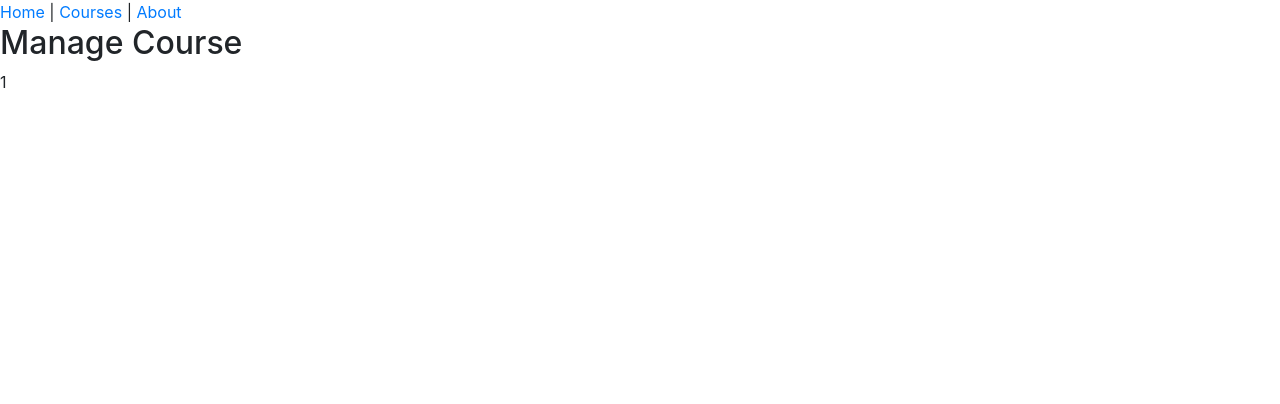
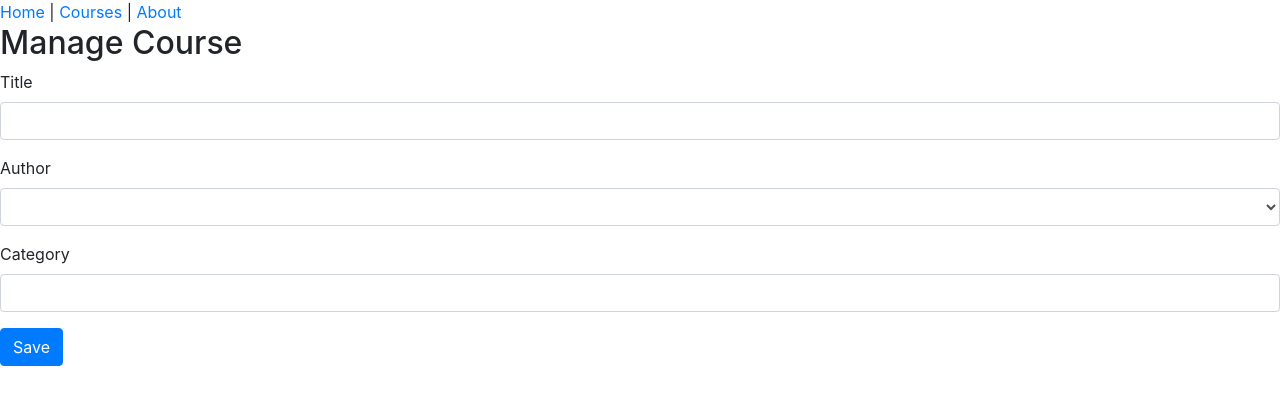
Before and after one commit to alex-1244/react-flux, a React (Create React App) app: page /course/1 in a window 1280 px wide. Shown: the top 404 px of the page. Built offline with nearby package versions, Linux system fonts and the light colour scheme; no server answers.

Commit message:
added form to create course, no validation yet

```diff
--- a/package.json
+++ b/package.json
@@ -11,7 +11,8 @@
     "react": "^16.12.0",
     "react-dom": "^16.12.0",
     "react-router-dom": "^5.1.2",
-    "react-scripts": "3.3.0"
+    "react-scripts": "3.3.0",
+    "react-toastify": "^5.5.0"
   },
   "scripts": {
     "start": "run-p start:dev start:api",
--- a/src/components/App.js
+++ b/src/components/App.js
@@ -6,16 +6,20 @@
 import CoursesPage from "./CoursesPage";
 import NotFoundPage from "./NotFoundPage";
 import ManageCoursePage from "./ManageCoursePage";
+import { ToastContainer } from "react-toastify";
+import "react-toastify/dist/ReactToastify.css";
 
 function App() {
   return (
     <div className="conatainer-fluid">
+      <ToastContainer autoClose={3000} hideProgressBar />
       <Header />
       <Switch>
         <Route path="/" exact component={HomePage} />
         <Route path="/courses" component={CoursesPage} />
         <Route path="/about" component={AboutPage} />
         <Route path="/course/:slug" component={ManageCoursePage} />
+        <Route path="/course" component={ManageCoursePage} />
         <Redirect from="/old" to="/about" />
         <Route component={NotFoundPage} />
       </Switch>
--- /dev/null
+++ b/src/components/CourseForm.js
@@ -0,0 +1,45 @@
+import React from "react";
+import TextInput from "./common/TextInput";
+
+function CourseForm(props) {
+  return (
+    <form onSubmit={props.onSubmit}>
+      <TextInput
+        id="title"
+        name="title"
+        label="Title"
+        value={props.course.title}
+        onChange={props.onChange}
+      />
+
+      <div className="form-group">
+        <label htmlFor="author">Author</label>
+        <div className="field">
+          <select
+            id="author"
+            name="authorId"
+            className="form-control"
+            value={props.course.authorId || ""}
+            onChange={props.onChange}
+          >
+            <option value="" />
+            <option value="1">Cory House</option>
+            <option value="2">Scott Allen</option>
+          </select>
+        </div>
+      </div>
+
+      <TextInput
+        id="category"
+        name="category"
+        label="Category"
+        value={props.course.category}
+        onChange={props.onChange}
+      />
+
+      <input type="submit" value="Save" className="btn btn-primary" />
+    </form>
+  );
+}
+
+export default CourseForm;
--- a/src/components/CourseList.js
+++ b/src/components/CourseList.js
@@ -35,7 +35,7 @@
       id: PropTypes.number.isRequired,
       title: PropTypes.string.isRequired,
       authorId: PropTypes.number.isRequired,
-      cateory: PropTypes.string.isRequired
+      category: PropTypes.string.isRequired
     })
   ).isRequired
 };
--- a/src/components/CoursesPage.js
+++ b/src/components/CoursesPage.js
@@ -1,6 +1,7 @@
 import React, { useState, useEffect } from "react";
 import { getCourses } from "../api/courseApi";
 import CourseList from "./CourseList";
+import { Link } from "react-router-dom";
 
 function CoursesPage() {
   const [courses, setCourses] = useState([]);
@@ -14,6 +15,9 @@
   return (
     <>
       <h2>Courses</h2>
+      <Link className="btn btn-primary" to="/course">
+        Add course
+      </Link>
       <CourseList courses={courses} />
     </>
   );
--- a/src/components/ManageCoursePage.js
+++ b/src/components/ManageCoursePage.js
@@ -1,12 +1,42 @@
-import React from "react";
-import { Prompt } from "react-router-dom";
+import React, { useState } from "react";
+// import { Prompt } from "react-router-dom";
+import { toast } from "react-toastify";
+import * as courseApi from "../api/courseApi";
+import CourseForm from "./CourseForm";
 
 const ManageCoursePage = props => {
+  const [course, setCourse] = useState({
+    id: null,
+    slug: "",
+    title: "",
+    authorId: null,
+    category: ""
+  });
+
+  function handleChange({ target }) {
+    const updatedCourse = {
+      ...course,
+      [target.name]: target.value
+    };
+    setCourse(updatedCourse);
+  }
+
+  async function handleSubmit(event) {
+    event.preventDefault();
+    await courseApi.saveCourse(course);
+    props.history.push("/courses");
+    toast.success("Course saved");
+  }
+
   return (
     <>
       <h2>Manage Course</h2>
-      <Prompt when={true} message="are you sure?" />
-      {props.match.params.slug}
+      {/* <Prompt when={true} message="are you sure?" /> */}
+      <CourseForm
+        course={course}
+        onChange={handleChange}
+        onSubmit={handleSubmit}
+      />
     </>
   );
 };
--- /dev/null
+++ b/src/components/common/TextInput.js
@@ -0,0 +1,41 @@
+import React from "react";
+import PropTypes from "prop-types";
+
+function TextInput(props) {
+  let wrapperClass = "form-group";
+  if (props.error.length) {
+    wrapperClass += " has-error";
+  }
+
+  return (
+    <div className={wrapperClass}>
+      <label htmlFor={props.id}>{props.label}</label>
+      <div className="field">
+        <input
+          id={props.id}
+          type="text"
+          name={props.name}
+          className="form-control"
+          value={props.value}
+          onChange={props.onChange}
+        />
+      </div>
+      {props.error && <div className="alert alert-danger">{props.error}</div>}
+    </div>
+  );
+}
+
+TextInput.propTypes = {
+  id: PropTypes.string.isRequired,
+  name: PropTypes.string.isRequired,
+  label: PropTypes.string.isRequired,
+  onChange: PropTypes.func.isRequired,
+  value: PropTypes.string,
+  error: PropTypes.string
+};
+
+TextInput.defaultProps = {
+  error: ""
+};
+
+export default TextInput;
--- a/tools/db.json
+++ b/tools/db.json
@@ -1 +1,112 @@
-{"courses":[{"id":1,"title":"Securing React Apps with Auth0","slug":"react-auth0-authentication-security","authorId":1,"category":"JavaScript"},{"id":2,"title":"React: The Big Picture","slug":"react-big-picture","authorId":1,"category":"JavaScript"},{"id":3,"title":"Creating Reusable React Components","slug":"react-creating-reusable-components","authorId":1,"category":"JavaScript"},{"id":4,"title":"Building a JavaScript Development Environment","slug":"javascript-development-environment","authorId":1,"category":"JavaScript"},{"id":5,"title":"Building Applications with React and Redux","slug":"react-redux-react-router-es6","authorId":1,"category":"JavaScript"},{"id":6,"title":"Building Applications in React and Flux","slug":"react-flux-building-applications","authorId":1,"category":"JavaScript"},{"id":7,"title":"Clean Code: Writing Code for Humans","slug":"writing-clean-code-humans","authorId":1,"category":"Software Practices"},{"id":8,"title":"Architecting Applications for the Real World","slug":"architecting-applications-dotnet","authorId":1,"category":"Software Architecture"},{"id":9,"title":"Becoming an Outlier: Reprogramming the Developer Mind","slug":"career-reboot-for-developer-mind","authorId":1,"category":"Career"},{"id":10,"title":"Web Component Fundamentals","slug":"web-components-shadow-dom","authorId":1,"category":"HTML5"}],"authors":[{"id":1,"name":"Cory House"},{"id":2,"name":"Scott Allen"},{"id":3,"name":"Dan Wahlin"}]}
+{
+  "courses": [
+    {
+      "id": 1,
+      "title": "Securing React Apps with Auth0",
+      "slug": "react-auth0-authentication-security",
+      "authorId": 1,
+      "category": "JavaScript"
+    },
+    {
+      "id": 2,
+      "title": "React: The Big Picture",
+      "slug": "react-big-picture",
+      "authorId": 1,
+      "category": "JavaScript"
+    },
+    {
+      "id": 3,
+      "title": "Creating Reusable React Components",
+      "slug": "react-creating-reusable-components",
+      "authorId": 1,
+      "category": "JavaScript"
+    },
+    {
+      "id": 4,
+      "title": "Building a JavaScript Development Environment",
+      "slug": "javascript-development-environment",
+      "authorId": 1,
+      "category": "JavaScript"
+    },
+    {
+      "id": 5,
+      "title": "Building Applications with React and Redux",
+      "slug": "react-redux-react-router-es6",
+      "authorId": 1,
+      "category": "JavaScript"
+    },
+    {
+      "id": 6,
+      "title": "Building Applications in React and Flux",
+      "slug": "react-flux-building-applications",
+      "authorId": 1,
+      "category": "JavaScript"
+    },
+    {
+      "id": 7,
+      "title": "Clean Code: Writing Code for Humans",
+      "slug": "writing-clean-code-humans",
+      "authorId": 1,
+      "category": "Software Practices"
+    },
+    {
+      "id": 8,
+      "title": "Architecting Applications for the Real World",
+      "slug": "architecting-applications-dotnet",
+      "authorId": 1,
+      "category": "Software Architecture"
+    },
+    {
+      "id": 9,
+      "title": "Becoming an Outlier: Reprogramming the Developer Mind",
+      "slug": "career-reboot-for-developer-mind",
+      "authorId": 1,
+      "category": "Career"
+    },
+    {
+      "id": 10,
+      "title": "Web Component Fundamentals",
+      "slug": "web-components-shadow-dom",
+      "authorId": 1,
+      "category": "HTML5"
+    },
+    {
+      "id": 11,
+      "slug": "qwe3",
+      "title": "qwe3",
+      "authorId": 2,
+      "category": "qwe2",
+      "createdAt": 1578397664601
+    },
+    {
+      "id": 12,
+      "slug": "qwe4",
+      "title": "qwe4",
+      "authorId": 2,
+      "category": "qwe2",
+      "createdAt": 1578397696965
+    },
+    {
+      "id": 13,
+      "slug": "qwe5",
+      "title": "qwe5",
+      "authorId": 1,
+      "category": "qwe2",
+      "createdAt": 1578397728896
+    }
+  ],
+  "authors": [
+    {
+      "id": 1,
+      "name": "Cory House"
+    },
+    {
+      "id": 2,
+      "name": "Scott Allen"
+    },
+    {
+      "id": 3,
+      "name": "Dan Wahlin"
+    }
+  ]
+}
```
Also changed, not shown: 1 other file (tests, documents, lock files or other folders).
